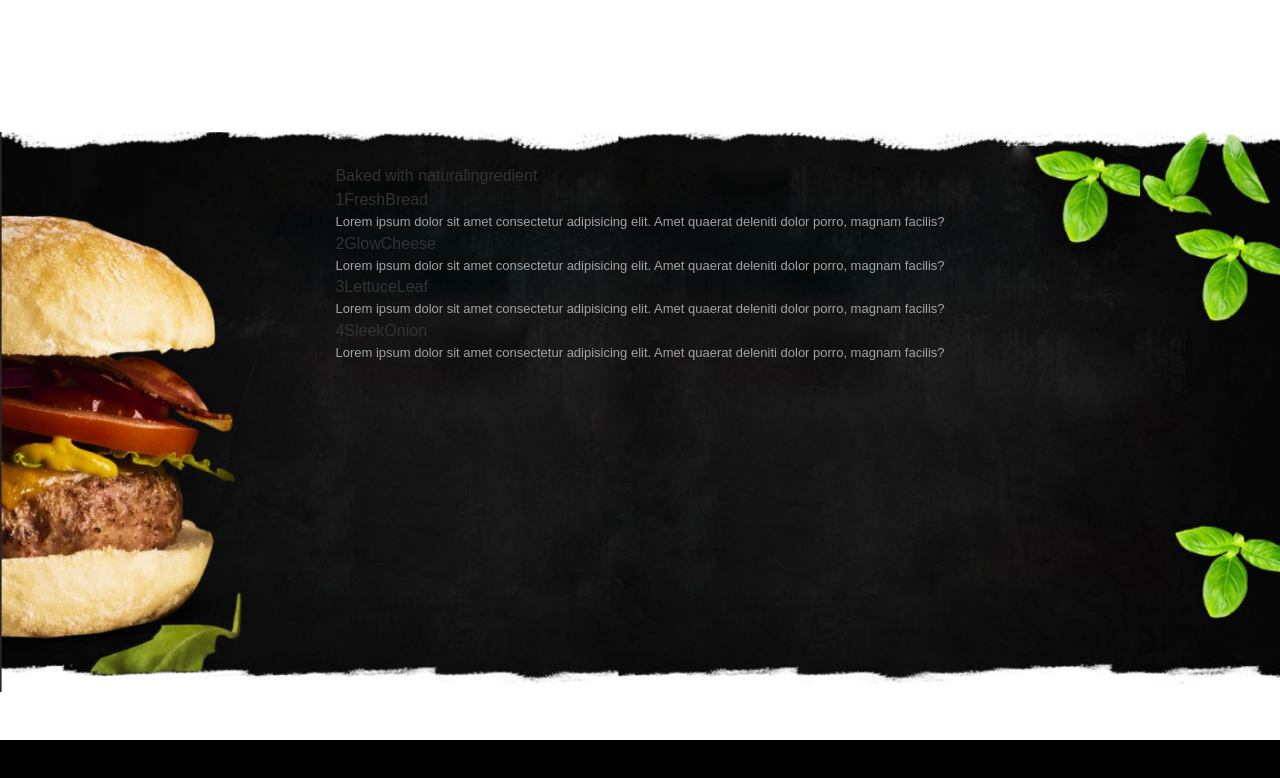
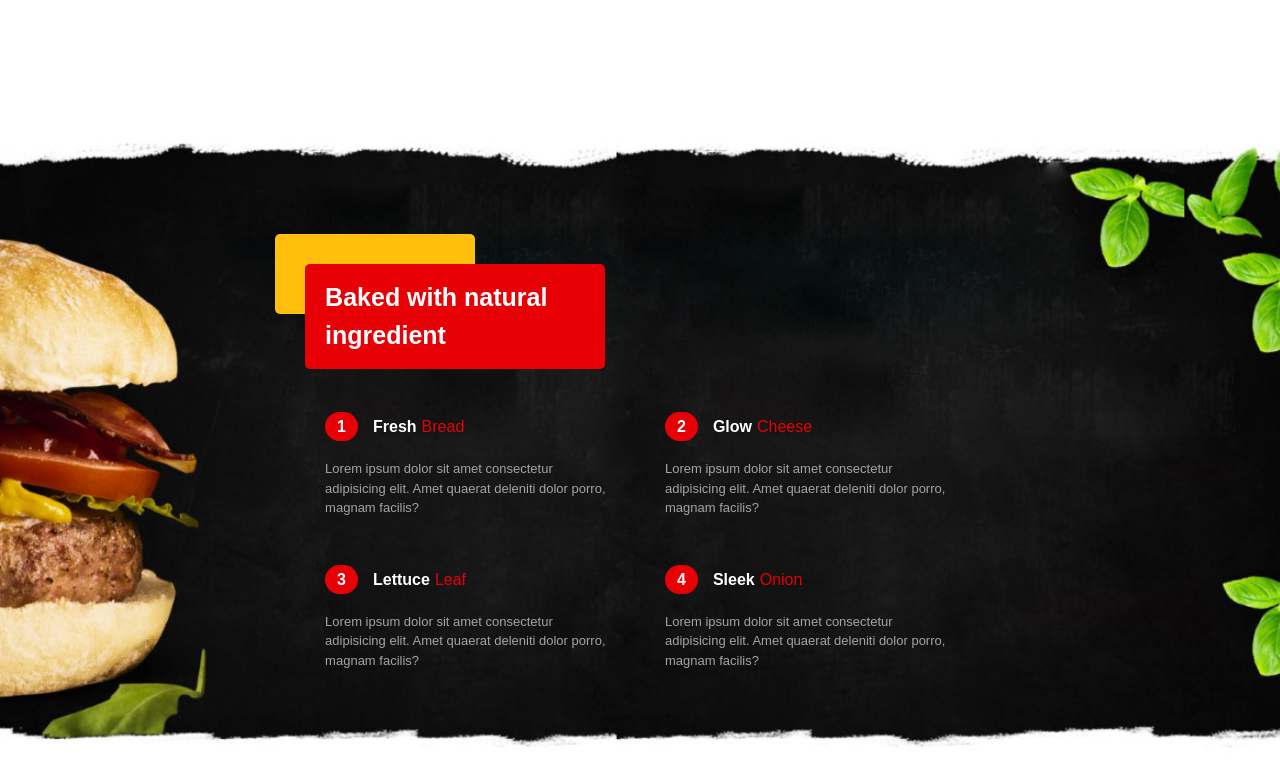
Before and after one commit to mdnaimurrahaman/restaurant-app, a React (Create React App) app: page / in a window 1280 px wide. Shown: the part 3420-4198 px from the top of the page. Built offline with nearby package versions, Linux system fonts and the light colour scheme.

Commit message:
ingredient section design done

```diff
--- a/src/pages/Ingredient.js
+++ b/src/pages/Ingredient.js
@@ -5,8 +5,10 @@ const Ingredient = () => {
     return (
         <div className='ingredient__container'>
             <div className='ingredient__wrapper'>
+            <div className='card__2'></div>
                 <div className='title__card'>
                     <span>Baked with natural</span>
+                    <br/>
                     <span>ingredient</span>
                 </div>
                 <div className='ingredient__content'>
@@ -37,6 +39,7 @@ const Ingredient = () => {
                 </div>
             </div>
         </div>
+
     );
 };
 
--- a/src/styles/Ingredient.css
+++ b/src/styles/Ingredient.css
@@ -1,5 +1,5 @@
 .ingredient__container{
-    min-height: 70vh;
+    min-height: 80vh;
     display: flex;
     flex-direction: column;
     align-items: center;
@@ -11,3 +11,56 @@
     padding: 2rem 9%;
     margin: 3rem 0rem;
 }
+
+.title__card{
+    background-color: var(--color-primary);
+    width: 300px;
+    padding: 15px 20px;
+    font-size: 25px;
+    font-weight: 800;
+    color: #fff;
+    margin: -50px -20px ;
+    border-radius: 5px;
+}
+.card__2{
+    width: 200px;
+    height: 80px;
+    background-color: var(--color-secondary);
+    margin-left: -50px;
+    border-radius: 5px;
+}
+
+.ingredient__content{
+    display: grid;
+    grid-template-columns: repeat(2,1fr);
+    gap: 50px;
+    margin-top: 6rem;
+}
+
+.ingredient__wrapper{
+    width: 60%;
+    margin: auto;
+}
+
+.ingredient__num{
+    background-color: var(--color-primary);
+    color: #fff;
+    padding: 6px 12px;
+    border-radius: 25px;
+    text-align: center;
+    margin-right: 15px;
+    font-weight: 700;
+}
+
+.ing__1{
+    color: #fff;
+    font-weight: 700;
+    margin-right: 5px;
+}
+.ing__2{
+    color: var(--color-primary);;
+}
+
+.ingredient__details p{
+    margin-top: 20px;
+}
```
